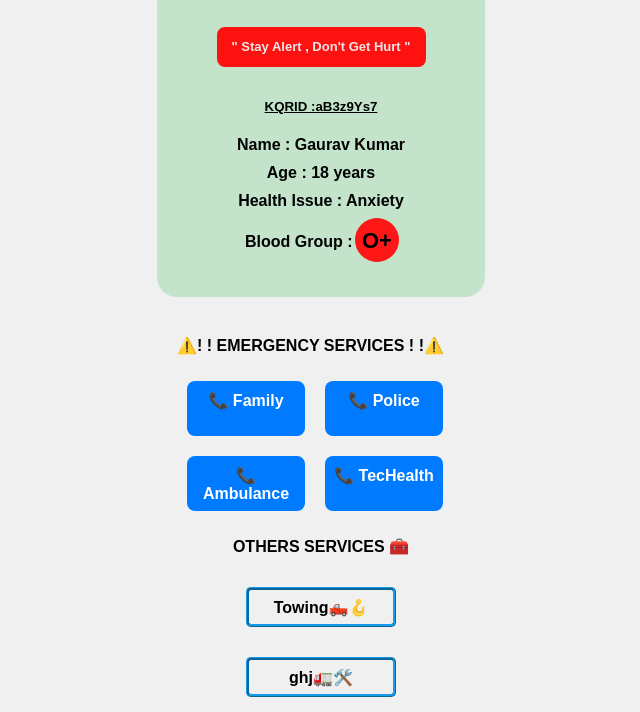
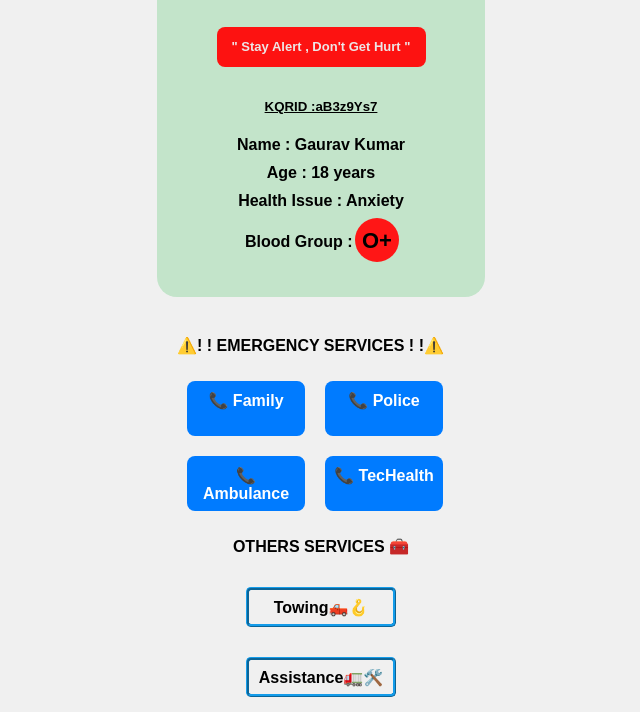
Before and after one commit to sachinkumar7033/prorotype.techealth, a plain HTML site: page index.html in a window 1280 px wide. Shown: the part 293-1005 px from the top of the page, without its empty margins (319-959 px from the left). Drawn offline with Linux system fonts and the light colour scheme.

Commit message:
Update index.html

```diff
--- a/index.html
+++ b/index.html
@@ -167,7 +167,7 @@
     </button>
 
     <button>
-      ghj🚛🛠️
+      Assistance🚛🛠️
     </button>
   </div>
 
```
